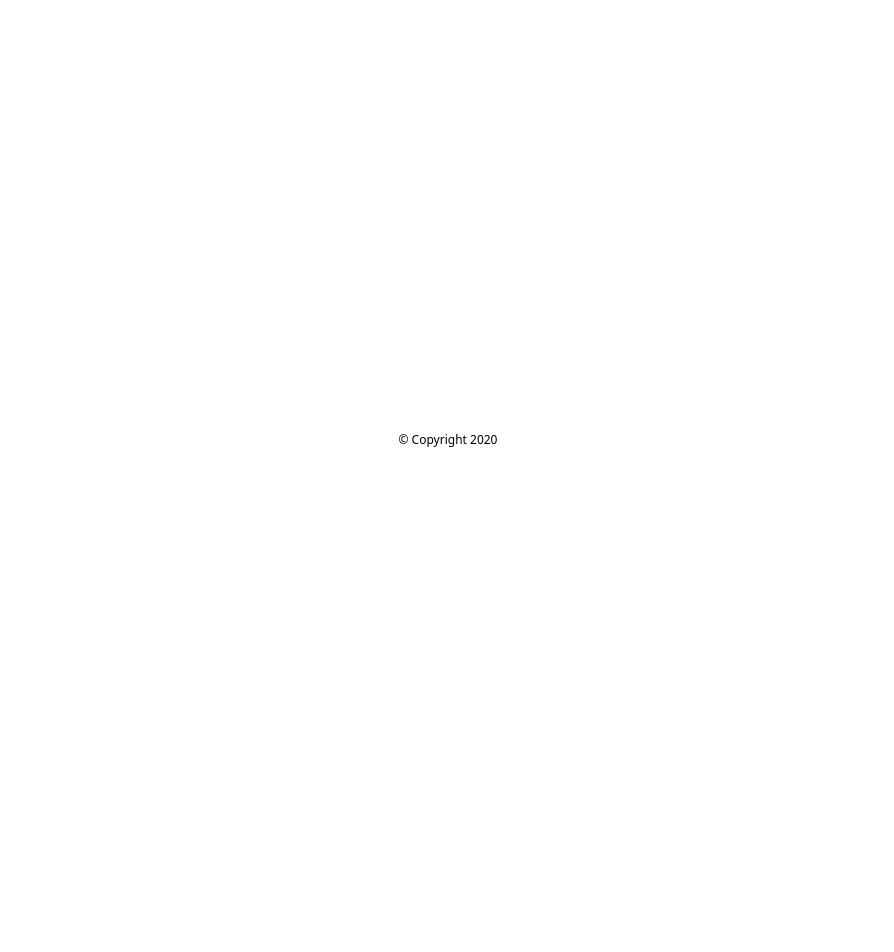
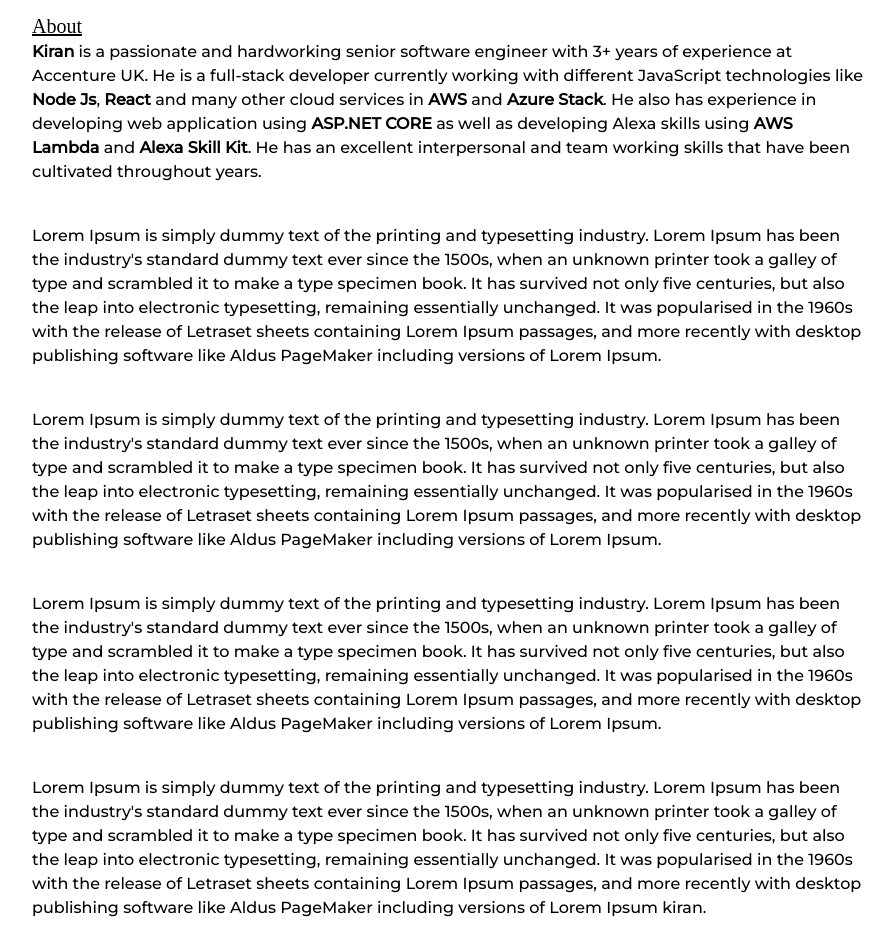
Before and after one commit to KiranRambha/ProjectReact, a React (Create React App) app: page / in a window 1280 px wide. Shown: the part 340-1292 px from the top of the page, without its empty margins (192-1086 px from the left). Before the commit the page ends 800 px from the top, so only its background shows below. Built offline with nearby package versions, Linux system fonts and the light colour scheme; a web font is replaced by a local one.

Commit message:
body created

```diff
--- a/src/App.js
+++ b/src/App.js
@@ -1,12 +1,16 @@
 import Header from './Components/Header';
+import Body from './Components/Body';
 import Footer from './Components/Footer';
 import React, { useState } from 'react';
+import Introduction from './Components/Introduction';
 
 function App() {
   const [darkMode, setDarkMode] = useState('dark');
   return (
-    <div className='App'>
+    <div className={`${darkMode}:bg-black relative pb-10 min-h-screen`}>
       <Header darkMode={darkMode} setDarkMode={setDarkMode} />
+      <Introduction darkMode={darkMode} />
+      <Body darkMode={darkMode} />
       <Footer darkMode={darkMode} />
     </div>
   );
--- /dev/null
+++ b/src/Components/Body.js
@@ -0,0 +1,68 @@
+import React from 'react';
+
+export default function Body(props) {
+  return (
+    <div
+      className={`${props.darkMode}:bg-black ${props.darkMode}:text-white px-56 font-content pb-10`}
+    >
+      <div className='font-header font text-xl'>
+        <u>About</u>
+      </div>
+      <div className='pb-10'>
+        <b>Kiran</b> is a passionate and hardworking senior software engineer
+        with 3+ years of experience at Accenture UK. He is a full-stack
+        developer currently working with different JavaScript technologies like{' '}
+        <b>Node Js</b>, <b>React</b> and many other cloud services in <b>AWS</b>{' '}
+        and <b>Azure Stack</b>. He also has experience in developing web
+        application using <b>ASP.NET CORE</b> as well as developing Alexa skills
+        using <b>AWS Lambda</b> and <b>Alexa Skill Kit</b>. He has an excellent
+        interpersonal and team working skills that have been cultivated
+        throughout years.
+      </div>
+      <div className='pb-10'>
+        Lorem Ipsum is simply dummy text of the printing and typesetting
+        industry. Lorem Ipsum has been the industry's standard dummy text ever
+        since the 1500s, when an unknown printer took a galley of type and
+        scrambled it to make a type specimen book. It has survived not only five
+        centuries, but also the leap into electronic typesetting, remaining
+        essentially unchanged. It was popularised in the 1960s with the release
+        of Letraset sheets containing Lorem Ipsum passages, and more recently
+        with desktop publishing software like Aldus PageMaker including versions
+        of Lorem Ipsum.
+      </div>
+      <div className='pb-10'>
+        Lorem Ipsum is simply dummy text of the printing and typesetting
+        industry. Lorem Ipsum has been the industry's standard dummy text ever
+        since the 1500s, when an unknown printer took a galley of type and
+        scrambled it to make a type specimen book. It has survived not only five
+        centuries, but also the leap into electronic typesetting, remaining
+        essentially unchanged. It was popularised in the 1960s with the release
+        of Letraset sheets containing Lorem Ipsum passages, and more recently
+        with desktop publishing software like Aldus PageMaker including versions
+        of Lorem Ipsum.
+      </div>
+      <div className='pb-10'>
+        Lorem Ipsum is simply dummy text of the printing and typesetting
+        industry. Lorem Ipsum has been the industry's standard dummy text ever
+        since the 1500s, when an unknown printer took a galley of type and
+        scrambled it to make a type specimen book. It has survived not only five
+        centuries, but also the leap into electronic typesetting, remaining
+        essentially unchanged. It was popularised in the 1960s with the release
+        of Letraset sheets containing Lorem Ipsum passages, and more recently
+        with desktop publishing software like Aldus PageMaker including versions
+        of Lorem Ipsum.
+      </div>
+      <div className='pb-10'>
+        Lorem Ipsum is simply dummy text of the printing and typesetting
+        industry. Lorem Ipsum has been the industry's standard dummy text ever
+        since the 1500s, when an unknown printer took a galley of type and
+        scrambled it to make a type specimen book. It has survived not only five
+        centuries, but also the leap into electronic typesetting, remaining
+        essentially unchanged. It was popularised in the 1960s with the release
+        of Letraset sheets containing Lorem Ipsum passages, and more recently
+        with desktop publishing software like Aldus PageMaker including versions
+        of Lorem Ipsum kiran.
+      </div>
+    </div>
+  );
+}
--- a/src/Components/Header.js
+++ b/src/Components/Header.js
@@ -3,11 +3,11 @@ import React from 'react';
 function Header(props) {
   return (
     <header
-      className={`font-bold font-header bg-white text-black border-b p-3 flex justify-between items-center ${props.darkMode}:bg-black ${props.darkMode}:text-white`}
+      className={`font-bold font-header h-40 bg-white text-black py-24 px-56 flex justify-between items-center ${props.darkMode}:bg-black ${props.darkMode}:text-white`}
     >
-      <div>KIRAN RAMBHA</div>
+      <div className='text-xl'>KIRAN RAMBHA</div>
       <div>
-        <label class='switch'>
+        <label className='switch'>
           <input
             type='checkbox'
             onChange={() =>
@@ -16,43 +16,9 @@ function Header(props) {
                 : props.setDarkMode('dark')
             }
           />
-          <span class='slider round'></span>
+          <span className='slider round'></span>
         </label>
       </div>
-
-      {/* <button onClick={() => setDarkMode(!darkMode)}>
-        {darkMode ? (
-          <svg
-            className='w-8 h-8 md:w-10 md:h-10'
-            xmlns='http://www.w3.org/2000/svg'
-            fill='none'
-            viewBox='0 0 24 24'
-            stroke='currentColor'
-          >
-            <path
-              strokeLinecap='round'
-              strokeLinejoin='round'
-              strokeWidth={2}
-              d='M20.354 15.354A9 9 0 018.646 3.646 9.003 9.003 0 0012 21a9.003 9.003 0 008.354-5.646z'
-            />
-          </svg>
-        ) : (
-          <svg
-            className='w-8 h-8 md:w-10 md:h-10'
-            xmlns='http://www.w3.org/2000/svg'
-            fill='none'
-            viewBox='0 0 24 24'
-            stroke='currentColor'
-          >
-            <path
-              strokeLinecap='round'
-              strokeLinejoin='round'
-              strokeWidth={2}
-              d='M12 3v1m0 16v1m9-9h-1M4 12H3m15.364 6.364l-.707-.707M6.343 6.343l-.707-.707m12.728 0l-.707.707M6.343 17.657l-.707.707M16 12a4 4 0 11-8 0 4 4 0 018 0z'
-            />
-          </svg>
-        )}
-      </button> */}
     </header>
   );
 }
--- /dev/null
+++ b/src/Components/Introduction.js
@@ -0,0 +1,14 @@
+import React from 'react';
+
+export default function Introduction(props) {
+  return (
+    <div className={`${props.darkMode}:bg-black`}>
+      <div
+        className={`${props.darkMode}:bg-black ${props.darkMode}:text-white px-56 font-header pb-10 text-4xl w-4/5`}
+      >
+        Software Engineer &amp; Full-Stack Developer based in London, UK.
+        Currently working at Accenture UK.
+      </div>
+    </div>
+  );
+}
```
